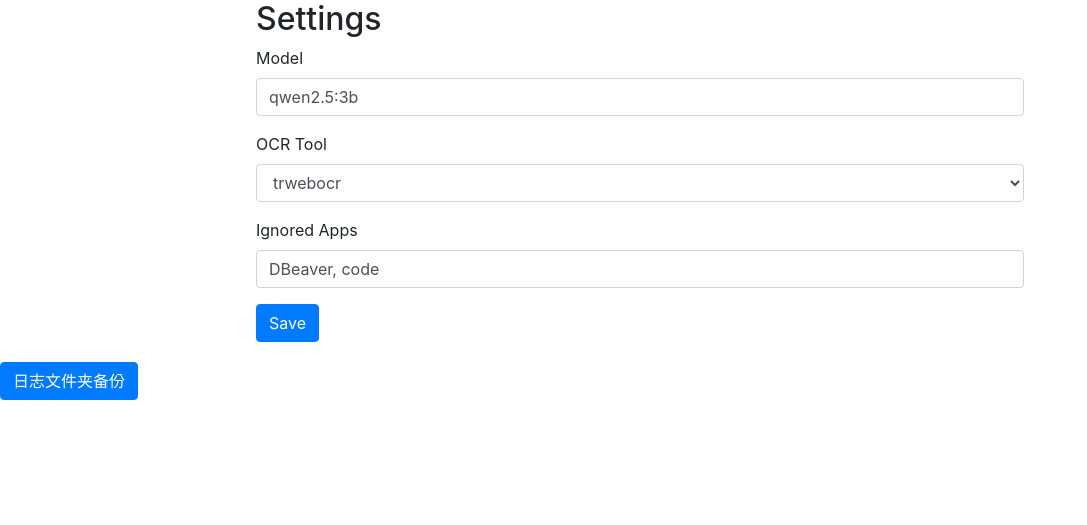
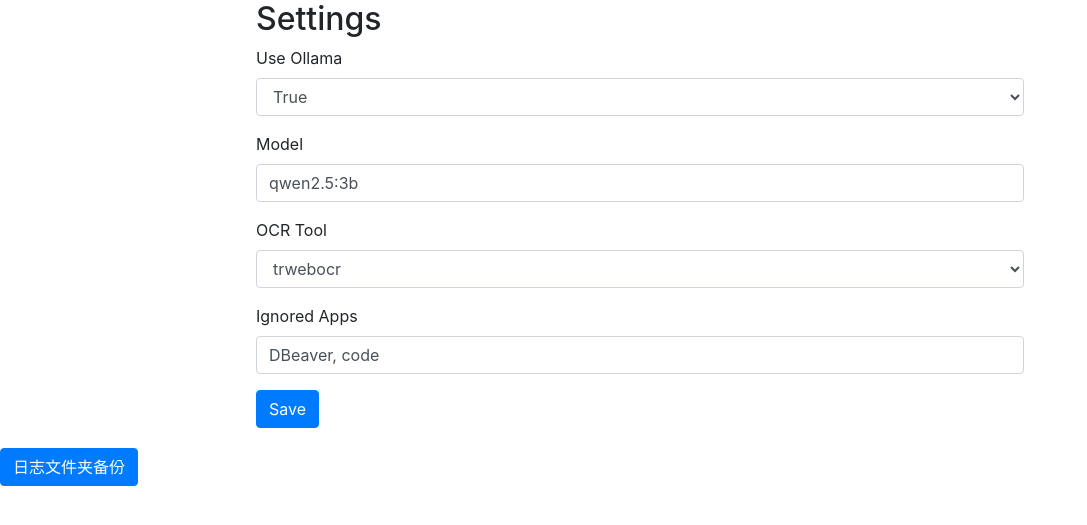
Before and after one commit to wenwuliu/memococo, a Flask app: page /settings in a window 1280 px wide. Shown: the part 54-579 px from the top of the page, without its empty margins (0-1087 px from the left). Run offline with Flask 3, Linux system fonts and the light colour scheme; data that the repository does not hold is empty; parts of the project's set-up code (start-up, migrations or seed data) failed here and were passed over; some libraries are stand-ins or nearby versions; some web fonts are replaced.

Commit message:
2.1.29 version,add use_ollama option

```diff
--- a/memococo/app.py
+++ b/memococo/app.py
@@ -1,5 +1,6 @@
 from threading import Thread
 from flask import Flask, request, send_from_directory,redirect, url_for,render_template,flash,send_file,Response
+import sys
 import os
 import json,jsonify
 import datetime
@@ -7,7 +8,7 @@ from memococo.config import appdata_folder, screenshots_path, app_name_cn, app_v
 from memococo.database import create_db, get_all_entries, get_timestamps, get_unique_apps,get_ocr_text
 from memococo.ollama import query_ollama
 from memococo.screenshot import record_screenshots_thread
-from memococo.utils import human_readable_time, timestamp_to_human_readable,ImageVideoTool,get_folder_paths,count_unique_keywords
+from memococo.utils import human_readable_time, timestamp_to_human_readable,ImageVideoTool,get_folder_paths,count_unique_keywords,check_port
 from memococo.app_map import get_app_names_by_app_codes,get_app_code_by_app_name
 import time
 
@@ -88,7 +89,10 @@ def search():
         search_apps = [app]
         keywords = []
     else:
-        keywords = query_ollama(q,model= get_settings()["model"])
+        keywords = []
+        logger.info(f"use ollama: {get_settings()['use_ollama']}")
+        if get_settings()["use_ollama"] == "True":
+            keywords = query_ollama(q,model= get_settings()["model"])
         #将keywords从json字符串转为list
         keywords = json.loads(keywords) if keywords else q.split()
         sorted_entries = []
@@ -128,6 +132,7 @@ def settings():
         # 获取表单数据
         model = request.form.get("model")
         ocr_tool = request.form.get("ocr_tool")
+        use_ollama = request.form.get("use_ollama")
         local_ignored_apps = request.form.getlist("ignored_apps")
         # local_ignored_apps需要转为list,将local_ignored_apps[0]转为list，每个元素以,分割
         local_ignored_apps = local_ignored_apps[0].split(",") if local_ignored_apps else []
@@ -138,7 +143,7 @@ def settings():
         # 保存设置
         save_settings({
                 "ocr_tool": ocr_tool,
-                "model_plateform":"ollama",
+                "use_ollama": use_ollama,
                 "model": model,
                 "ignored_apps": local_ignored_apps,
             })
@@ -218,6 +223,13 @@ if __name__ == "__main__":
 
     logger.info(f"Appdata folder: {appdata_folder}")
 
+    logger.info(f"check port: {check_port(8082)}")
+
+    #如果8082端口被占用，则提示并退出
+    if check_port(8082):
+        logger.error("Port 8082 is already in use. Please close the program that is using this port and try again.")
+        sys.exit(1)
+
     # Start the thread to record screenshots
     t = Thread(target=record_screenshots_thread,args=(ignored_apps, ignored_apps_updated,True,3,True))
     t.start()
--- a/memococo/config.py
+++ b/memococo/config.py
@@ -7,7 +7,7 @@ from multiprocessing import Manager,Event
 app_name_cn = "时光胶囊"
 app_name_en = "MemoCoco"
 main_app_name = app_name_en
-app_version = "2.1.28"
+app_version = "2.1.29"
 
 parser = argparse.ArgumentParser(description=main_app_name)
 
@@ -70,7 +70,7 @@ def get_settings():
         config_path = os.path.join(appdata_folder, "config.toml")
         config = {
             "ocr_tool": "trwebocr",
-            "model_plateform":"ollama",
+            "use_ollama":True,
             "model": "qwen2.5:3b",
             "ignored_apps": default_ignored_apps,
         }
--- a/memococo/templates/settings.html
+++ b/memococo/templates/settings.html
@@ -3,6 +3,16 @@
 <!-- 在 settings.html 中 -->
 <form method="POST" class="needs-validation" style="width:60%;margin:auto;align:center" novalidate>
     <h2>Settings</h2>
+    <div class="mb-3">
+      <label for="model" class="form-label">Use Ollama</label>
+      <select class="form-control" id="use_ollama" name="use_ollama" required>
+        <option value="True" {% if settings['use_ollama'] == 'True' %}selected{% endif %}>True</option>
+        <option value="False" {% if settings['use_ollama'] == 'False' %}selected{% endif %}>False</option>
+      </select>
+      <div class="invalid-feedback">
+        Please select use ollama.
+      </div>
+    </div>
     <div class="mb-3">
       <label for="model" class="form-label">Model</label>
       <input type="text" class="form-control" id="model" name="model" value="{{ settings['model'] }}" required>
@@ -18,7 +28,7 @@
         <option value="tesseract" {% if settings['ocr_tool'] == 'tesseract' %}selected{% endif %}>tesseract</option>
       </select>
       <div class="invalid-feedback">
-        Please enter an OCR tool.
+        Please select an OCR tool.
       </div>
     </div>
     <div class="mb-3">
--- a/memococo/utils.py
+++ b/memococo/utils.py
@@ -21,6 +21,11 @@ IOHIDSYSTEM = "IOHIDSystem"
 HID_IDLE_TIME = "HIDIdleTime"
 XPRINTIDLE = "xprintidle"
 RECORD_NAME = "record.mp4"
+
+def check_port(port):
+    import socket
+    with socket.socket(socket.AF_INET, socket.SOCK_STREAM) as s:
+        return s.connect_ex(('localhost', port)) == 0
 
 def count_unique_keywords(text, keywords):
     # 将 keywords 转换为集合以去重（防止输入中有重复关键词）
--- a/setup.py
+++ b/setup.py
@@ -32,7 +32,7 @@ if current_os in OS_DEPENDENCIES:
 
 setup(
     name="MemoCoco",
-    version="2.1.28",
+    version="2.1.29",
     description="MemoCoco - 时间胶囊",
     long_description=long_description,
     long_description_content_type="text/markdown",
```
Also changed, not shown: 1 other file.
